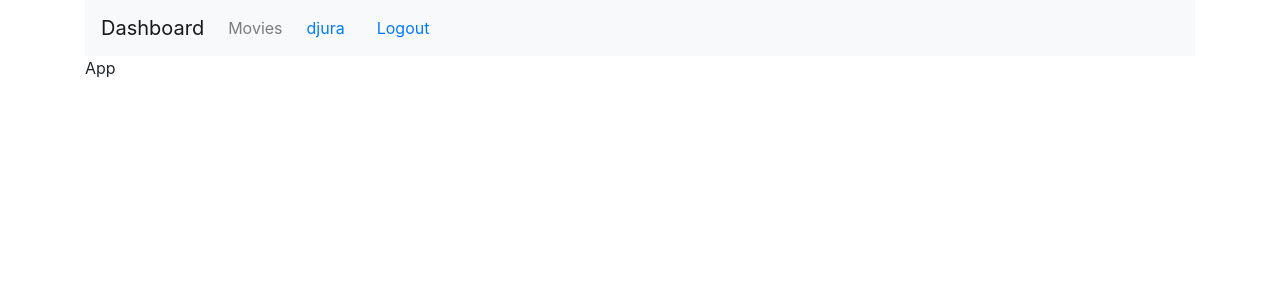
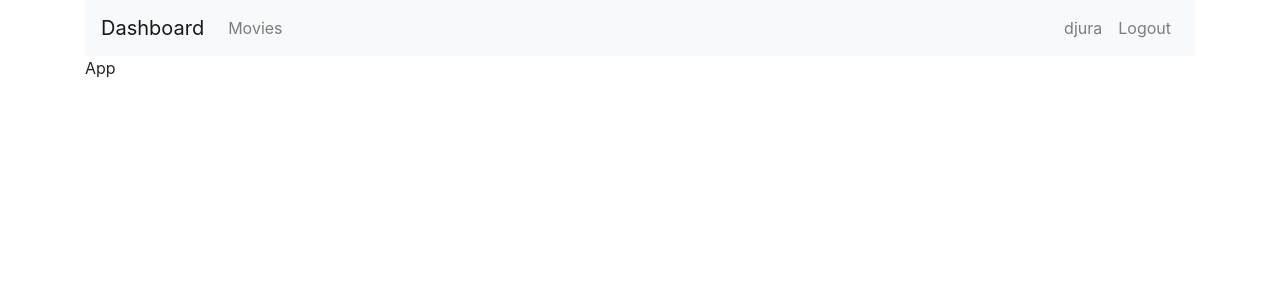
Before and after one commit to tomisicm/movie_rating_app_v3, a React app: page / in a window 1280 px wide. Shown: the top 300 px of the page. Built offline with nearby package versions, Linux system fonts and the light colour scheme.

Commit message:
navbar alignment

```diff
--- a/src/components/navigation/MainNav.jsx
+++ b/src/components/navigation/MainNav.jsx
@@ -7,20 +7,18 @@ const MainNav = props => {
 
   return (
     <nav className="navbar navbar-expand-lg navbar-light bg-light">
+      <div class="navbar-collapse collapse justify-content-between">
+        <ul class="navbar-nav mr-auto">
           <NavLink className="navbar-brand" to="/dashboard">
             Dashboard
           </NavLink>
-
-      <ul className="navbar-nav">
           <li className="nav-item">
             <Link className="nav-link" to="/movies">
               Movies
             </Link>
           </li>
         </ul>
-
-      <div>
-        <ul class="nav justify-content-end">
+        <ul class="navbar-nav">
           {!user && (
             <React.Fragment>
               <li className="nav-item">
```
Lines whose indentation alone changed are shown as unchanged.
